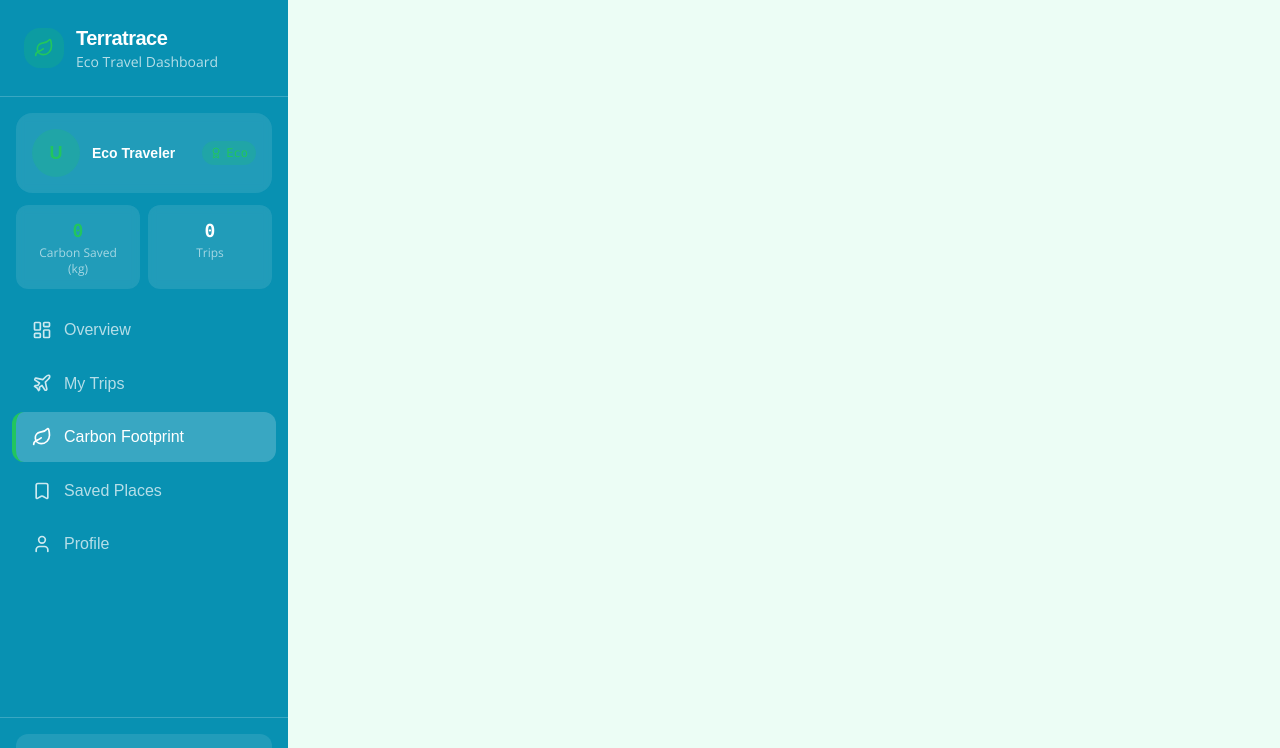
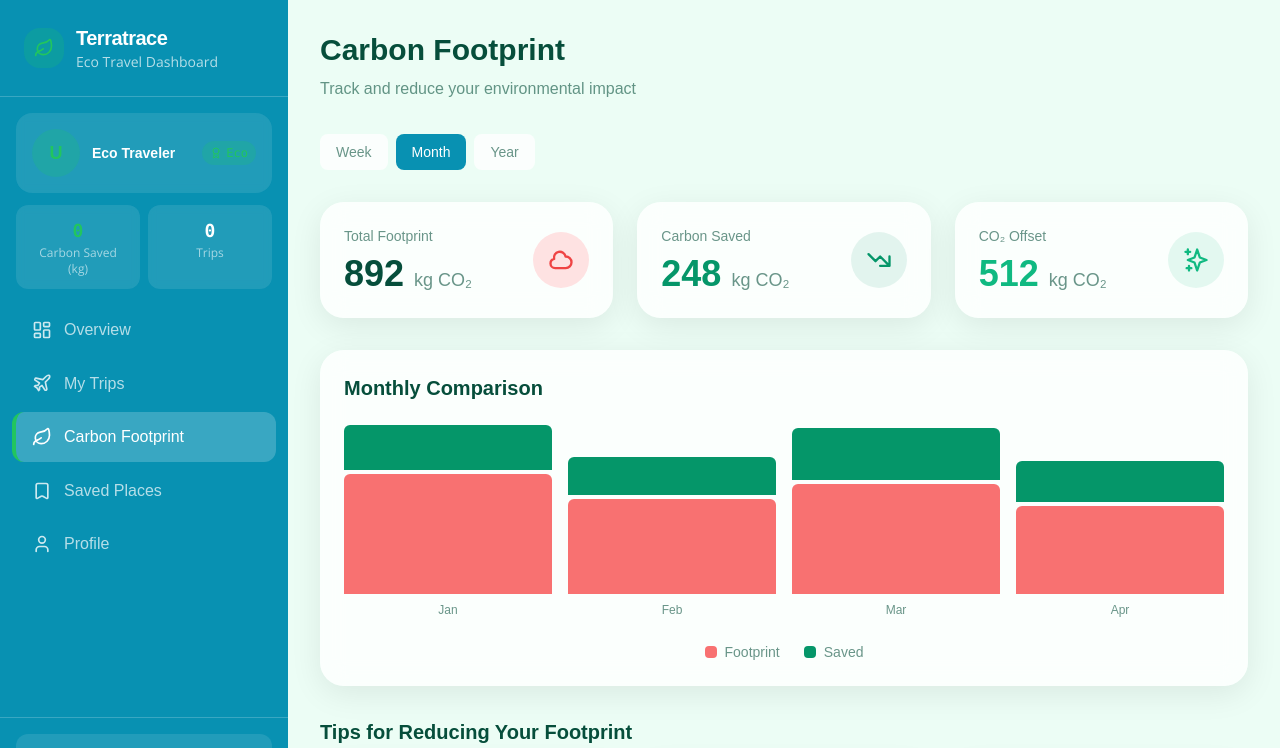
Before and after one commit to Heng-Yi-Kang/Terratrace, a Next.js app in the folder frontend/: page /dashboard/carbon in a window 1280 px wide. Shown: the top 748 px of the page. Built offline with nearby package versions, Linux system fonts and the light colour scheme; no server answers.

Commit message:
fix: update dashboard layout with proper flexbox sidebar
- Remove unused usePathname import
- Convert layout to flexbox for correct sidebar sizing
- Fix sidebar to use static positioning on desktop
- Change main content to flex-1 instead of margin offset

```diff
--- a/frontend/src/app/dashboard/layout.tsx
+++ b/frontend/src/app/dashboard/layout.tsx
@@ -1,7 +1,6 @@
 'use client'
 
 import { useState } from 'react'
-import { usePathname } from 'next/navigation'
 import { Menu, X } from 'lucide-react'
 import UserSidebar from '@/components/dashboard/UserSidebar'
 
@@ -10,11 +9,10 @@ export default function DashboardLayout({
 }: {
   children: React.ReactNode
 }) {
-  const pathname = usePathname()
   const [sidebarOpen, setSidebarOpen] = useState(false)
 
   return (
-    <div className="min-h-screen bg-background">
+    <div className="min-h-screen bg-background flex">
       {/* Mobile Menu Button */}
       <button
         onClick={() => setSidebarOpen(!sidebarOpen)}
@@ -25,7 +23,7 @@ export default function DashboardLayout({
       </button>
 
       {/* Sidebar */}
-      <div className={`fixed inset-0 z-40 lg:relative lg:inset-auto lg:z-auto transform ${sidebarOpen ? 'translate-x-0' : '-translate-x-full'} lg:translate-x-0 transition-transform duration-300`}>
+      <div className={`fixed inset-y-0 left-0 w-72 z-40 lg:static lg:inset-auto lg:z-auto lg:h-screen lg:w-72 transform transition-transform duration-300 ${sidebarOpen ? 'translate-x-0' : '-translate-x-full lg:translate-x-0'}`}>
         <UserSidebar />
       </div>
 
@@ -37,7 +35,7 @@ export default function DashboardLayout({
         />
       )}
 
-      <main className="lg:ml-72 p-4 sm:p-8 pt-16 lg:pt-8">
+      <main className="flex-1 p-4 sm:p-8 pt-16 lg:pt-8">
         <div className="max-w-6xl mx-auto">
           {children}
         </div>
```
